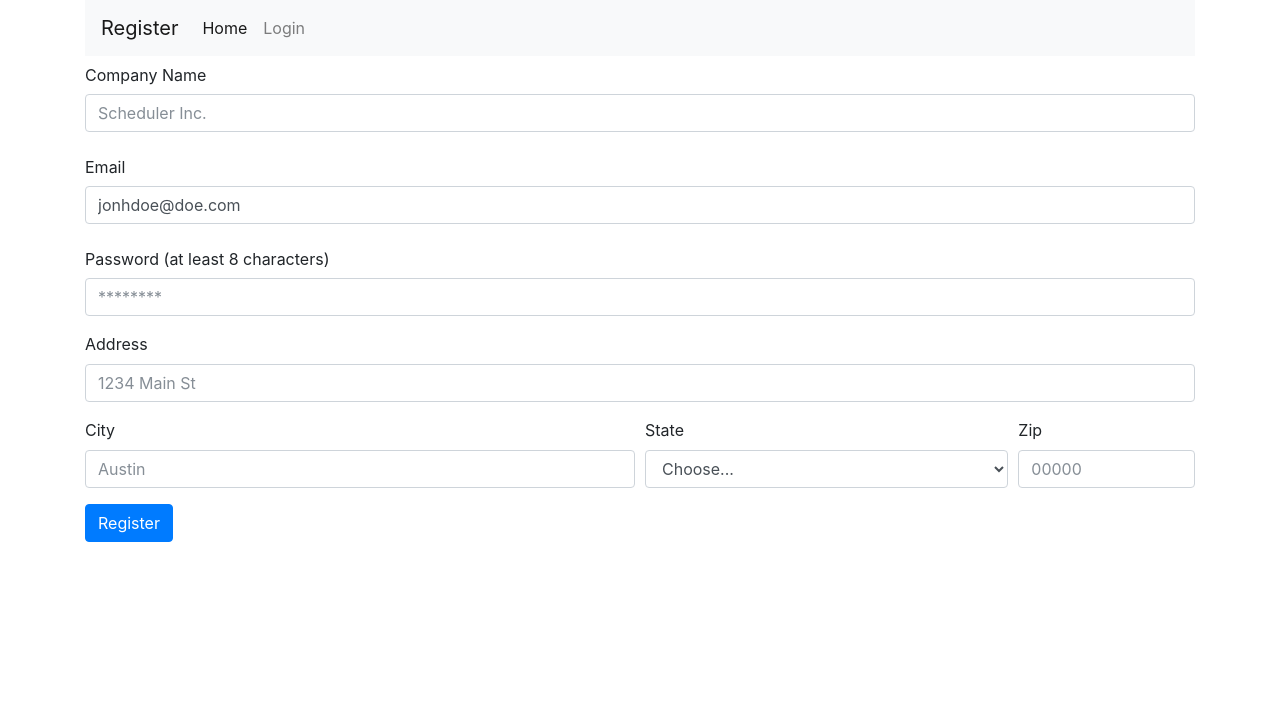
After one commit to reubelleJ/schedulerVphp, a PHP site: page /registration-form.php in a window 1280 px wide. The commit adds this page. Shown: the top 709 px of the page. Run offline with PHP 8.4, Linux system fonts and the light colour scheme; some libraries are stand-ins or nearby versions.

Commit message:
refined the registration form

```diff
--- a/index.html
+++ b/index.html
@@ -49,7 +49,7 @@
                 <div class="col-sm-6"><a href=login.php><button type="button" class="btn btn-success float-right">Login</button></a></div>
             </li>
             <li class="nav-item">
-                <div class="col-sm-6"><a href=registration.php><button type="button" class="btn btn-success">Register</button></a></div>
+                <div class="col-sm-6"><a href=registration-form.php><button type="button" class="btn btn-success">Register</button></a></div>
             </li>
             </ul>
           </div>
--- /dev/null
+++ b/registration-form.php
@@ -0,0 +1,118 @@
+<!doctype html>
+<?php
+
+	/* Start new or resume existing session
+	//session_start();
+
+    /* Create a connection with mysqli_connect($servername, $username, $password, $dbname) function
+	$con = mysqli_connect("localhost","root","","scheduler");
+
+    /* Check connection
+    if ($con->connect_error) {
+        die("Connection failed: " . $con->connect_error);
+    }
+    echo "Connected successfully";*/
+?>
+<html lang="en">
+  <head>
+    <title>Register</title>
+    <!-- Required meta tags -->
+    <meta charset="utf-8">
+    <meta name="viewport" content="width=device-width, initial-scale=1, shrink-to-fit=no">
+
+    <!-- Bootstrap CSS -->
+    <link rel="stylesheet" href="https://maxcdn.bootstrapcdn.com/bootstrap/4.0.0-beta.2/css/bootstrap.min.css" integrity="sha384-PsH8R72JQ3SOdhVi3uxftmaW6Vc51MKb0q5P2rRUpPvrszuE4W1povHYgTpBfshb" crossorigin="anonymous">
+  </head>
+  <body>
+
+    <div class="container">
+        <!-- Navigation bar -->
+        <div class="row">
+            <div class="col-xs-12 col-md-12">
+                <nav class="navbar navbar-expand-lg navbar-light bg-light">
+                  <a class="navbar-brand" href="registration.php">Register</a>
+                  <button class="navbar-toggler" type="button" data-toggle="collapse" data-target="#navbarSupportedContent" aria-controls="navbarSupportedContent" aria-expanded="false" aria-label="Toggle navigation">
+                    <span class="navbar-toggler-icon"></span>
+                  </button>
+
+                  <div class="collapse navbar-collapse" id="navbarSupportedContent">
+                    <ul class="navbar-nav mr-auto">
+                      <li class="nav-item active">
+                        <a class="nav-link" href="index.html">Home <span class="sr-only">(current)</span></a>
+                      </li>
+                      <li class="nav-item">
+                        <a class="nav-link" href="login.php">Login</a>
+                      </li>
+                    </ul>
+                  </div>
+                </nav>
+            </div>
+        </div><!-- /* end navigation */ -->
+        <!-- Registration form -->
+        <form action="validate-data.php" method="post">
+          <!-- Company name -->
+            <div class="form-row">
+                <div class="form-group col-sm-12">
+                    <label for="inputAddress" class="col-form-label">Company Name</label>
+                        <input type="text" class="form-control" id="company-name" name="company-name" placeholder="Scheduler Inc." required>
+                </div>
+            </div>
+            <!-- Email -->
+            <div class="form-row">
+                <div class="form-group col-sm-12">
+                  <label for="example-email-input" class="col-form-label">Email</label>
+                    <input class="form-control" type="email" value="jonhdoe@doe.com" id="company-email" name="company-email" required>
+                </div>
+            </div>
+            <div class="form-row">
+                <div class="form-group col-sm-12">
+                    <label for="inputPassword4" class="col-form-label">Password (at least 8 characters)</label>
+                        <input type="password" class="form-control" id="company-password" name="company-password" placeholder="********" required>
+                </div>
+            </div>
+          <!-- Address -->
+          <div class="form-group">
+            <label for="inputAddress">Address</label>
+            <input type="text" class="form-control" id="company-address" name="company-address" placeholder="1234 Main St" required>
+          </div>
+          <!-- City -->
+          <div class="form-row">
+            <div class="form-group col-md-6">
+              <label for="inputCity">City</label>
+              <input type="text" class="form-control" id="city" name="city" placeholder="Austin" required>
+            </div>
+            <!-- State -->
+            <div class="form-group col-md-4">
+              <label for="inputState">State</label>
+              <select id="state" name="state" class="form-control">
+                <option selected>Choose...</option>
+                <option>TX</option>
+                <option>CA</option>
+                <option>NY</option>
+                <option>WA</option>
+                <option>FL</option>
+                <option>OK</option>
+              </select>
+            </div>
+            <!--- Zip code -->
+            <div class="form-group col-md-2">
+              <label for="inputZip">Zip</label>
+              <input type="text" class="form-control" name="zipcode" id="zipcode" placeholder="00000" required>
+            </div>
+          </div>
+          <button type="submit" class="btn btn-primary" name="register">Register</button>
+        </form>
+    </div>
+    <!-- Optional JavaScript -->
+    <!-- jQuery first, then Popper.js, then Bootstrap JS -->
+    <script src="https://code.jquery.com/jquery-3.2.1.slim.min.js" integrity="sha384-KJ3o2DKtIkvYIK3UENzmM7KCkRr/rE9/Qpg6aAZGJwFDMVNA/GpGFF93hXpG5KkN" crossorigin="anonymous"></script>
+    <script src="https://cdnjs.cloudflare.com/ajax/libs/popper.js/1.12.3/umd/popper.min.js" integrity="sha384-vFJXuSJphROIrBnz7yo7oB41mKfc8JzQZiCq4NCceLEaO4IHwicKwpJf9c9IpFgh" crossorigin="anonymous"></script>
+    <script src="https://maxcdn.bootstrapcdn.com/bootstrap/4.0.0-beta.2/js/bootstrap.min.js" integrity="sha384-alpBpkh1PFOepccYVYDB4do5UnbKysX5WZXm3XxPqe5iKTfUKjNkCk9SaVuEZflJ" crossorigin="anonymous"></script>
+  </body>
+
+<?php
+
+    include('validate-data.php');
+
+?>
+</html>
--- a/validate-data.php
+++ b/validate-data.php
@@ -1,4 +1,5 @@
 <?php
+	$con = mysqli_connect("localhost","root","","scheduler");
 
     $company_name = "";
     $company_email = "";
@@ -8,15 +9,17 @@
     $state = "";
     $zipcode = "";
 
+    //if($_SERVER['REQUEST_METHOD'] == 'POST')
+
     if(isset($_POST["register"]))
     {
         $company_name = mysqli_real_escape_string($con,$_POST['company-name']);
-		$company_email = mysqli_real_escape_string($con,$_POST['company-email']);
+        $company_email = mysqli_real_escape_string($con,$_POST['company-email']);
         $company_password = mysqli_real_escape_string($con,$_POST['company-password']);
-		$address = mysqli_real_escape_string($con,$_POST['company-address']);
-		$city = mysqli_real_escape_string($con,$_POST['city']);
-		$state = $_POST['state'];
-		$zipcode = mysqli_real_escape_string($con,$_POST['zipcode']);
+        $address = mysqli_real_escape_string($con,$_POST['company-address']);
+        $city = mysqli_real_escape_string($con,$_POST['city']);
+        $state = $_POST['state'];
+        $zipcode = mysqli_real_escape_string($con,$_POST['zipcode']);
     }
 
     echo $company_name . "<br>";
@@ -27,14 +30,27 @@
     echo $state . "<br>";
     echo $zipcode . "<br>";
 
-    /*if(!filter_var($comany_email,FILTER_VALIDATE_EMAIL))
+    /* verify all fields are not empty */
+    if(empty($company_name) OR empty($company_email) OR empty($company_password) OR empty($address) OR empty($city) OR empty($state) OR empty($zipcode))
+    {
+
+        echo "<script>alert('Please complete all fields')</script>";
+        exit();
+    }
+    if(!filter_var($company_email,FILTER_VALIDATE_EMAIL))
     {
         echo "<script>alert('Invalid email input')</script>";
         exit();
-    }*/
+    }
+    /* verify password meets requirement */
+    if(strlen($company_password) < 8)
+    {
+        echo "<script>alert('Password must be at least 8 characters')</script>";
+        exit();
+    }
 
     /* create query */
-    $select_email = "SELECT * FROM registered_companies";
+    $select_email = "SELECT company_email FROM registered_companies WHERE company_email = '$company_email'";
 
     /* run query */
     $run_email = mysqli_query($con,$select_email);
@@ -43,7 +59,7 @@
     $check_email = mysqli_num_rows($run_email);
 
     /* check for clone email */
-    if($check_email == 1)
+    if($check_email > 0)
     {
         echo "<script>alert('This email is already registered')</script>";
         exit();
@@ -51,7 +67,7 @@
     /* insert data to table 'registered_companies' */
     else
     {
-        $_SESSION['company_email'] = $company_email;
+        //$_SESSION['company_email'] = $company_email;
 
         $insert_client = "INSERT INTO registered_companies (company_name,company_email,company_password,address,city,state,zipcode,date_registered)
         VALUES ('$company_name','$company_email','$company_password','$address','$city','$state','$zipcode',NOW())";
@@ -68,6 +84,8 @@
             echo "<script>alert('Cannot add record, something went wrong')</script>";
             exit();
         }
+        //mysqli_close($con);
+    }
 
-    }
+    header("registration-form.php",true,303);
 ?>
```
Also changed, not shown: login.php (+8 -6 lines).
